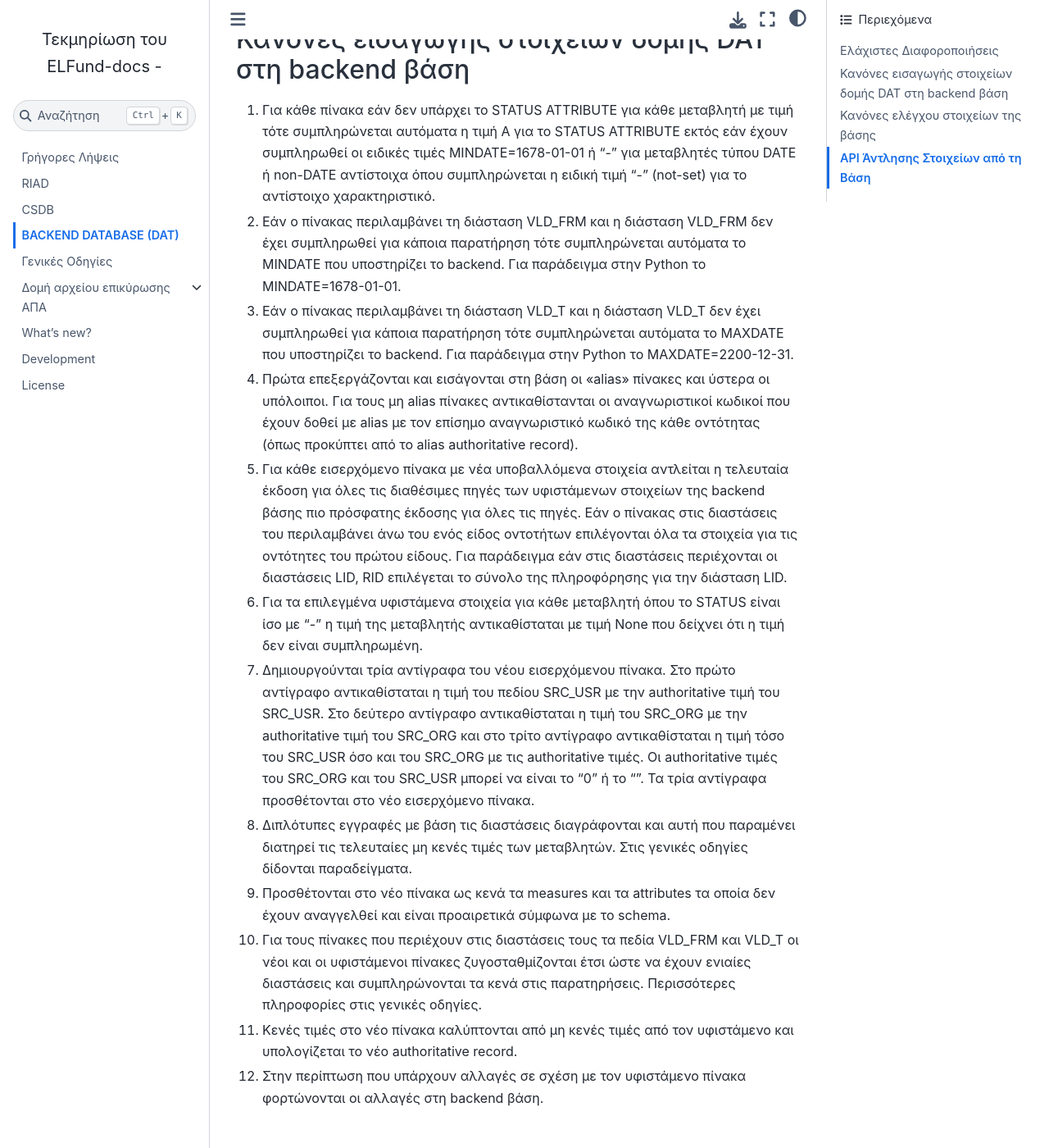
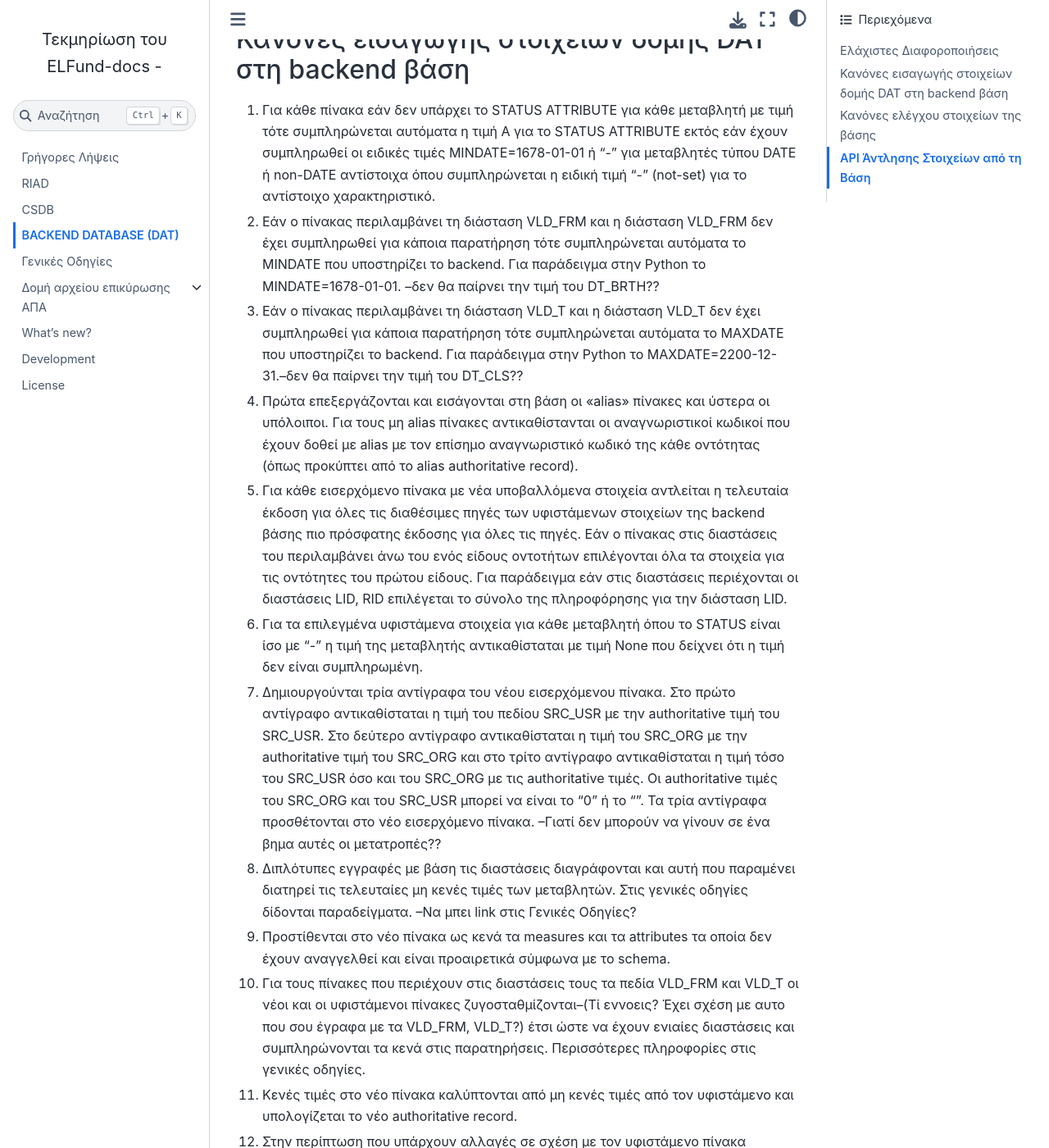
Before and after one commit to lerooze/elfund-docs, a Sphinx documentation site: the page built from docs/source/backend.rst, in a window 1280 px wide and 1400 px high, scrolled down 518 px. Shown: the whole window at 82% size. Built offline with Sphinx 7.4.7 and the Sphinx Book theme 1.1.4, drawn with Linux system fonts in a browser that asks for light colours.

Commit message:
Questions

```diff
--- a/docs/source/backend.rst
+++ b/docs/source/backend.rst
@@ -31,19 +31,19 @@ BACKEND DATABASE (DAT)
 #.  Εάν ο πίνακας περιλαμβάνει τη διάσταση VLD_FRM και η διάσταση VLD_FRM δεν
     έχει συμπληρωθεί για κάποια παρατήρηση τότε συμπληρώνεται αυτόματα το
     MINDATE που υποστηρίζει το backend.  Για παράδειγμα στην Python το
-    MINDATE=1678-01-01.
+    MINDATE=1678-01-01. --δεν θα παίρνει την τιμή του DT_BRTH??
 
 #.  Εάν ο πίνακας περιλαμβάνει τη διάσταση VLD_T και η διάσταση VLD_T δεν έχει
     συμπληρωθεί για κάποια παρατήρηση τότε συμπληρώνεται αυτόματα το MAXDATE
     που υποστηρίζει το backend.  Για παράδειγμα στην Python το
-    MAXDATE=2200-12-31.
+    MAXDATE=2200-12-31.--δεν θα παίρνει την τιμή του DT_CLS??
 
 #.  Πρώτα επεξεργάζονται και εισάγονται στη βάση οι "alias" πίνακες και ύστερα
     οι υπόλοιποι.  Για τους μη alias πίνακες αντικαθίστανται οι
     αναγνωριστικοί κωδικοί που έχουν δοθεί με alias με τον επίσημο αναγνωριστικό κωδικό της κάθε οντότητας (όπως προκύπτει από το alias authoritative record).
 
 #.  Για κάθε εισερχόμενο πίνακα με νέα υποβαλλόμενα στοιχεία αντλείται η τελευταία έκδοση για όλες τις διαθέσιμες πηγές των υφιστάμενων στοιχείων της backend βάσης πιο πρόσφατης έκδοσης για όλες τις πηγές.  Εάν ο πίνακας στις διαστάσεις του περιλαμβάνει άνω του ενός
-    είδος οντοτήτων επιλέγονται όλα τα στοιχεία για τις οντότητες του πρώτου
+    είδους οντοτήτων επιλέγονται όλα τα στοιχεία για τις οντότητες του πρώτου
     είδους.  Για παράδειγμα εάν στις διαστάσεις περιέχονται οι διαστάσεις LID,
     RID επιλέγεται το σύνολο της πληροφόρησης για την διάσταση LID.
 
@@ -57,17 +57,17 @@ BACKEND DATABASE (DAT)
     αντικαθίσταται η τιμή τόσο του SRC_USR όσο και του SRC_ORG με τις
     authoritative τιμές.  Οι authoritative τιμές του SRC_ORG και του SRC_USR
     μπορεί να είναι το '0' ή το ''.  Τα τρία αντίγραφα προσθέτονται στο νέο
-    εισερχόμενο πίνακα.
+    εισερχόμενο πίνακα. --Γιατί δεν μπορούν να γίνουν σε ένα βημα αυτές οι μετατροπές??
 
 #.  Διπλότυπες εγγραφές με βάση τις διαστάσεις διαγράφονται και αυτή που
     παραμένει διατηρεί τις τελευταίες μη κενές τιμές των μεταβλητών.  Στις γενικές
-    οδηγίες δίδονται παραδείγματα.
+    οδηγίες δίδονται παραδείγματα. --Να μπει link στις Γενικές Οδηγίες?
 
-#.  Προσθέτονται στο νέο πίνακα ως κενά τα measures και τα attributes τα οποία
+#.  Προστίθενται στο νέο πίνακα ως κενά τα measures και τα attributes τα οποία
     δεν έχουν αναγγελθεί και είναι προαιρετικά σύμφωνα με το schema.
 
 #.  Για τους πίνακες που περιέχουν στις διαστάσεις τους τα πεδία VLD_FRM και
-    VLD_T οι νέοι και οι υφιστάμενοι πίνακες ζυγοσταθμίζονται έτσι ώστε να
+    VLD_T οι νέοι και οι υφιστάμενοι πίνακες ζυγοσταθμίζονται--(Τί εννοεις? Έχει σχέση με αυτο που σου έγραφα με τα VLD_FRM, VLD_T?) έτσι ώστε να
     έχουν ενιαίες διαστάσεις και συμπληρώνονται τα κενά στις παρατηρήσεις.
     Περισσότερες πληροφορίες στις γενικές οδηγίες.
 
```
